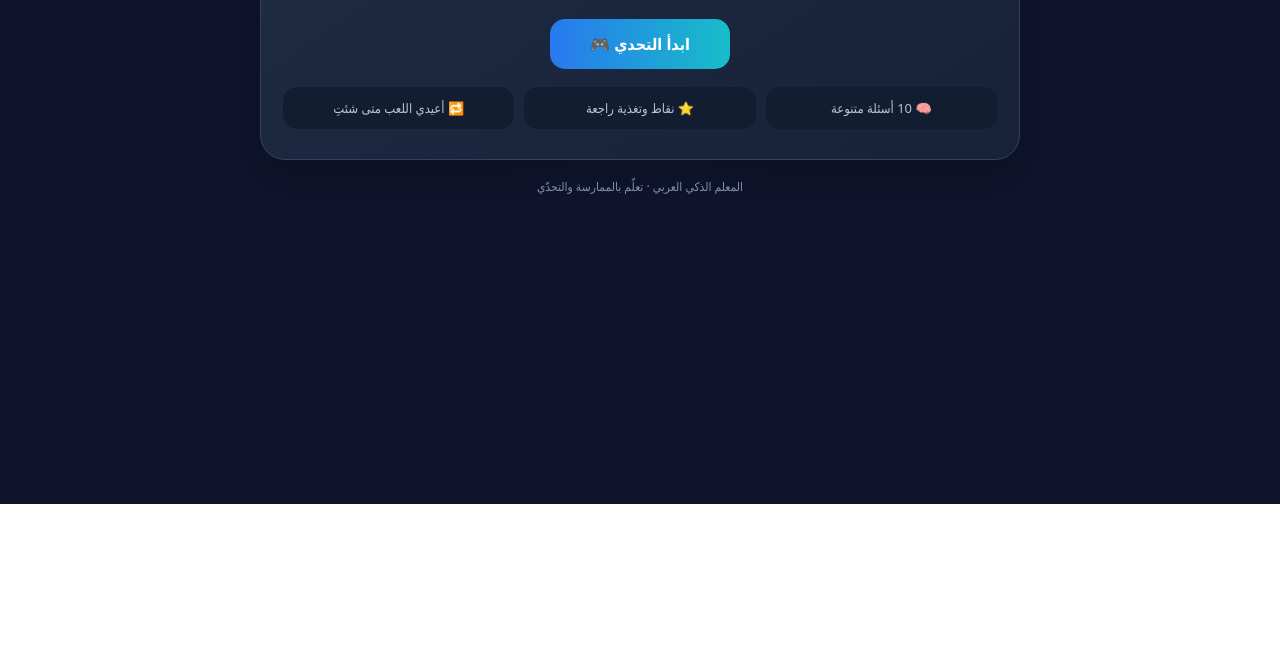
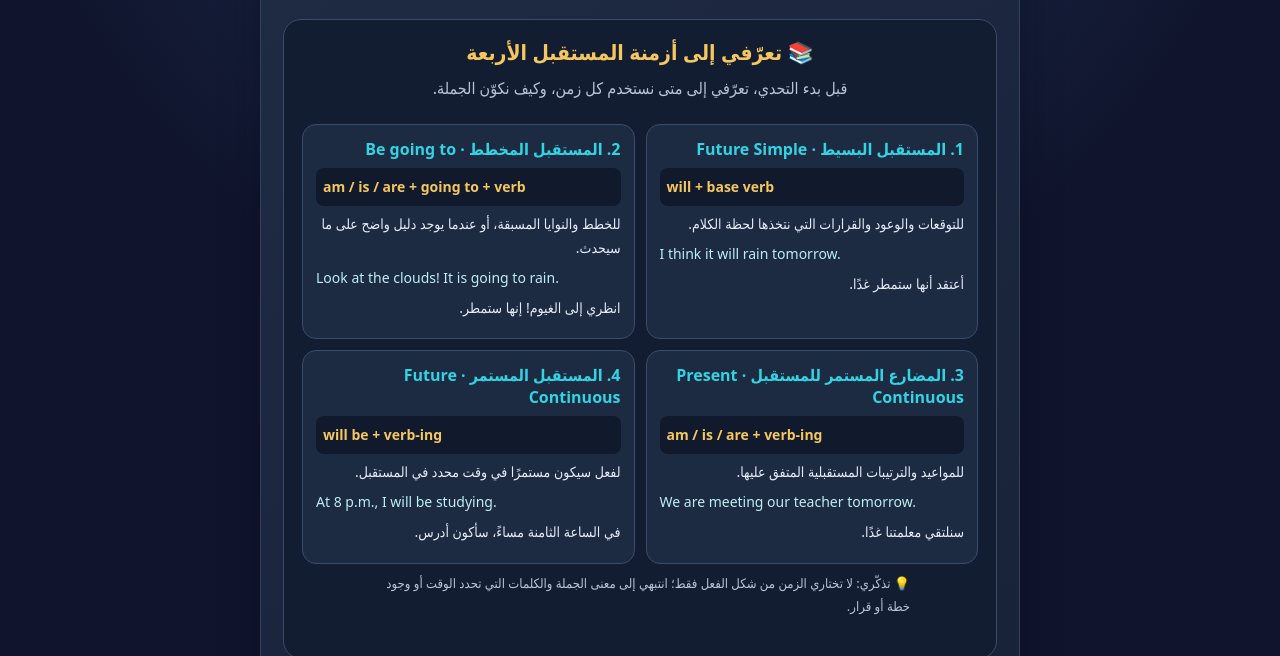
Before and after one commit to alaajararwah/future-tenses-game-Public., a plain HTML site: page index.html in a window 1280 px wide. Shown: the part 296-952 px from the top of the page. Before the commit the page ends 800 px from the top, so only its background shows below. Drawn offline with Linux system fonts and the light colour scheme.

Commit message:
Add future tenses lesson before game

```diff
--- a/index.html
+++ b/index.html
@@ -18,6 +18,19 @@ button{font:inherit;cursor:pointer;border:0;border-radius:15px;padding:14px 18px
 .options{display:grid;gap:11px}.option{width:100%;background:#202d43;color:white;border:1px solid #53617a;text-align:center;font-size:18px;direction:ltr}.option:hover{border-color:var(--cyan);background:#263a53}.option.correct{background:#124b42;border-color:var(--green)}.option.wrong{background:#552a3a;border-color:var(--red)}.option:disabled{cursor:default;opacity:1}
 .feedback{margin-top:16px;border-radius:15px;padding:14px 16px;line-height:1.7;background:#111b30;color:var(--muted)}.feedback.good{border:1px solid #208d70;color:#c7ffeb}.feedback.bad{border:1px solid #a8495c;color:#ffe0e6}.explain{display:block;margin-top:5px;color:#dce6f5}
 .actions{display:flex;justify-content:space-between;gap:10px;margin-top:18px;flex-wrap:wrap}.scorebig{font-size:52px;font-weight:900;color:var(--cyan);text-align:center}.result{text-align:center}.result h2{font-size:30px}.review{text-align:right;margin-top:18px}.review details{background:#131e33;border:1px solid #34425e;padding:12px;border-radius:12px;margin:8px 0}.review summary{cursor:pointer;font-weight:700}.footer{text-align:center;color:#8190aa;font-size:12px;margin:18px 0}
+
+.lesson{margin:22px 0 20px;text-align:right;background:#121d32;border:1px solid #3a4b68;border-radius:18px;padding:18px}
+.lesson h2{color:var(--gold);font-size:21px;margin:0 0 8px;text-align:center}
+.lesson-intro{color:var(--muted);line-height:1.8;text-align:center;margin:0 0 15px}
+.tense-grid{display:grid;grid-template-columns:repeat(2,minmax(0,1fr));gap:11px}
+.tense-card{background:#1c2a42;border:1px solid #3b4d69;border-radius:14px;padding:13px;min-width:0}
+.tense-card h3{color:var(--cyan);font-size:16px;margin:0 0 8px}
+.tense-card p{color:#e7edf8;line-height:1.7;font-size:14px;margin:6px 0}
+.tense-card .rule{direction:ltr;text-align:left;color:var(--gold);font-weight:800;background:#111a2c;border-radius:8px;padding:7px}
+.tense-card .example{direction:ltr;text-align:left;color:#bdeef2}
+.lesson-tip{color:var(--muted);font-size:13px;line-height:1.7;margin:13px 0 0}
+@media(max-width:520px){.tense-grid{grid-template-columns:1fr}.lesson{padding:14px}}
+
 @media(max-width:520px){body{padding:12px}.hero,.panel{padding:19px}.features{grid-template-columns:1fr 1fr}.option{font-size:16px;padding:14px 10px}.actions button{flex:1}}
 </style>
 </head>
@@ -28,6 +41,41 @@ button{font:inherit;cursor:pointer;border:0;border-radius:15px;padding:14px 18px
     <div class="rocket">🚀⏳</div>
     <h1>آلة الزمن: أزمنة المستقبل</h1>
     <p>انطلقي في رحلة عبر الزمن! اختاري الزمن الصحيح في كل موقف، واجمعي النقاط لفتح بوابة المستقبل.</p>
+    <section class="lesson" aria-labelledby="lesson-title">
+      <h2 id="lesson-title">📚 تعرّفي إلى أزمنة المستقبل الأربعة</h2>
+      <p class="lesson-intro">قبل بدء التحدي، تعرّفي إلى متى نستخدم كل زمن، وكيف نكوّن الجملة.</p>
+      <div class="tense-grid">
+        <article class="tense-card">
+          <h3>1. المستقبل البسيط · Future Simple</h3>
+          <p class="rule">will + base verb</p>
+          <p>للتوقعات والوعود والقرارات التي نتخذها لحظة الكلام.</p>
+          <p class="example">I think it will rain tomorrow.</p>
+          <p>أعتقد أنها ستمطر غدًا.</p>
+        </article>
+        <article class="tense-card">
+          <h3>2. المستقبل المخطط · Be going to</h3>
+          <p class="rule">am / is / are + going to + verb</p>
+          <p>للخطط والنوايا المسبقة، أو عندما يوجد دليل واضح على ما سيحدث.</p>
+          <p class="example">Look at the clouds! It is going to rain.</p>
+          <p>انظري إلى الغيوم! إنها ستمطر.</p>
+        </article>
+        <article class="tense-card">
+          <h3>3. المضارع المستمر للمستقبل · Present Continuous</h3>
+          <p class="rule">am / is / are + verb-ing</p>
+          <p>للمواعيد والترتيبات المستقبلية المتفق عليها.</p>
+          <p class="example">We are meeting our teacher tomorrow.</p>
+          <p>سنلتقي معلمتنا غدًا.</p>
+        </article>
+        <article class="tense-card">
+          <h3>4. المستقبل المستمر · Future Continuous</h3>
+          <p class="rule">will be + verb-ing</p>
+          <p>لفعل سيكون مستمرًا في وقت محدد في المستقبل.</p>
+          <p class="example">At 8 p.m., I will be studying.</p>
+          <p>في الساعة الثامنة مساءً، سأكون أدرس.</p>
+        </article>
+      </div>
+      <p class="lesson-tip">💡 تذكّري: لا تختاري الزمن من شكل الفعل فقط؛ انتبهي إلى معنى الجملة والكلمات التي تحدد الوقت أو وجود خطة أو قرار.</p>
+    </section>
     <button class="primary" onclick="startGame()">ابدأ التحدي 🎮</button>
     <div class="features"><div class="feature">🧠 10 أسئلة متنوعة</div><div class="feature">⭐ نقاط وتغذية راجعة</div><div class="feature">🔁 أعيدي اللعب متى شئتِ</div></div>
   </section>
```
